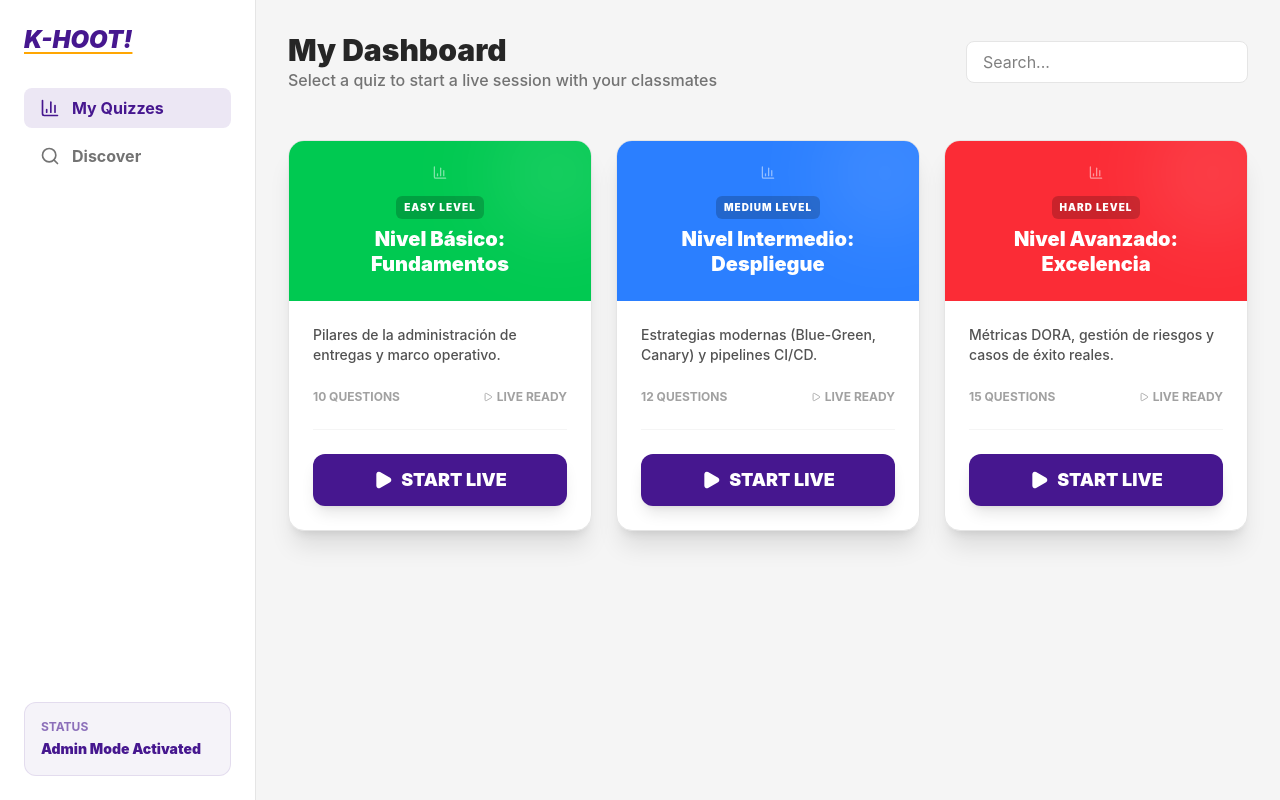
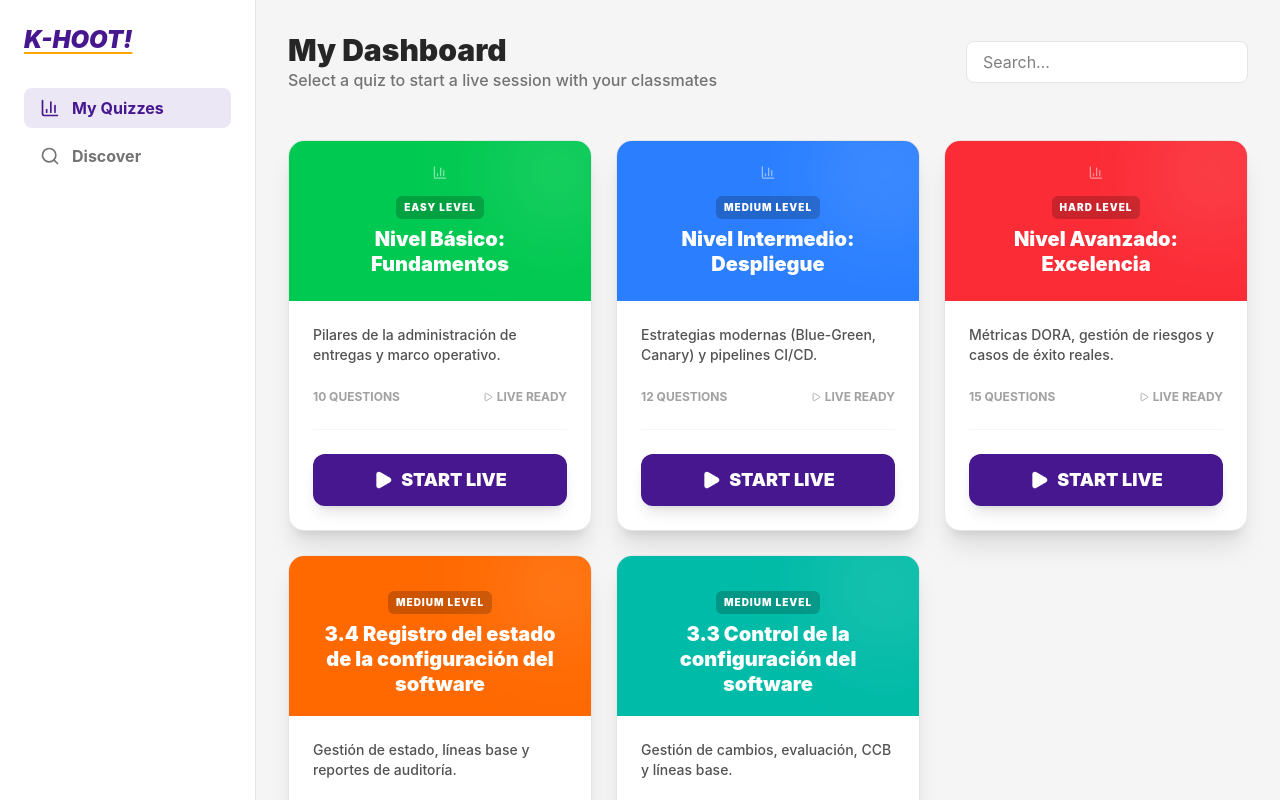
Before and after one commit to Chrisburg22/IS, a Next.js app: page /dashboard in a window 1280 px wide. Shown: the top 800 px of the page. Built offline with nearby package versions, Linux system fonts and the light colour scheme.

Commit message:
adf quizes

```diff
--- a/src/app/dashboard/page.tsx
+++ b/src/app/dashboard/page.tsx
@@ -29,6 +29,22 @@ const PREDEFINED_QUIZZES = [
     questions: 15,
     level: "Hard",
     color: "bg-red-500"
+  },
+  {
+    id: "3.4",
+    title: "3.4 Registro del estado de la configuración del software",
+    description: "Gestión de estado, líneas base y reportes de auditoría.",
+    questions: 10,
+    level: "Medium",
+    color: "bg-orange-500"
+  },
+  {
+    id: "3.3",
+    title: "3.3 Control de la configuración del software",
+    description: "Gestión de cambios, evaluación, CCB y líneas base.",
+    questions: 10,
+    level: "Medium",
+    color: "bg-teal-500"
   },
 ];
 
--- a/src/app/host/game/[id]/page.tsx
+++ b/src/app/host/game/[id]/page.tsx
@@ -55,13 +55,39 @@ const QUIZZES_CONTENT: Record<string, QuizQuestion[]> = {
     { text: "Ventaja de la Infraestructura como Código (IaC):", timeLimit: 30, options: [{ text: "Evita la 'deriva de configuración'", isCorrect: true }, { text: "Es gratis", isCorrect: false }, { text: "No necesita servidores", isCorrect: false }, { text: "Reemplaza a los programadores", isCorrect: false }] },
     { text: "¿Qué rige los planes de gestión de configuración?", timeLimit: 30, options: [{ text: "IEEE 828-2012", isCorrect: true }, { text: "Constitución Política", isCorrect: false }, { text: "Manual de React", isCorrect: false }, { text: "Guía de estilo de Google", isCorrect: false }] },
     { text: "Filosofía de Amazon para el ciclo de vida:", timeLimit: 30, options: [{ text: "'You build it, you run it'", isCorrect: true }, { text: "'First win, then play'", isCorrect: false }, { text: "'Code fast, pray harder'", isCorrect: false }, { text: "'Only for prime users'", isCorrect: false }] },
-  ]
+  ],
+  "3.4": [
+    { text: "¿Qué es el Registro del Estado de Configuración del Software (CSA)?", timeLimit: 30, options: [{ text: "Un proceso integral que permite controlar la evolución del sistema", isCorrect: true }, { text: "Un proceso de ventas de software", isCorrect: false }, { text: "Un sistema operativo de gestión", isCorrect: false }, { text: "Un lenguaje de programación para documentar cambios", isCorrect: false }] },
+    { text: "¿Cuál de las siguientes es una categoría de Elemento de Configuración (CI) funcional?", timeLimit: 30, options: [{ text: "Código fuente y módulos", isCorrect: true }, { text: "Documentación y manuales", isCorrect: false }, { text: "Servidores y contenedores", isCorrect: false }, { text: "Librerías y APIs externas", isCorrect: false }] },
+    { text: "¿Qué tipo de CI incluye servidores y contenedores Docker?", timeLimit: 30, options: [{ text: "CI de infraestructura", isCorrect: true }, { text: "CI funcionales", isCorrect: false }, { text: "CI no funcionales", isCorrect: false }, { text: "CI externos", isCorrect: false }] },
+    { text: "¿Qué caracteriza a una Línea Base (Baseline)?", timeLimit: 30, options: [{ text: "Es una versión validada, probada y aprobada formalmente", isCorrect: true }, { text: "Es cualquier versión del código, sin importar su estado", isCorrect: false }, { text: "Es un borrador inicial del proyecto", isCorrect: false }, { text: "Es un reporte de errores pendientes", isCorrect: false }] },
+    { text: "¿Qué tipo de cambio corresponde a 'corregir un bug en el módulo de login'?", timeLimit: 30, options: [{ text: "Cambio correctivo", isCorrect: true }, { text: "Cambio evolutivo", isCorrect: false }, { text: "Cambio adaptativo", isCorrect: false }, { text: "Cambio perfectivo", isCorrect: false }] },
+    { text: "¿Qué tipo de trazabilidad va de requisito hacia el código?", timeLimit: 30, options: [{ text: "Trazabilidad hacia adelante", isCorrect: true }, { text: "Trazabilidad hacia atrás", isCorrect: false }, { text: "Trazabilidad bidireccional", isCorrect: false }, { text: "Trazabilidad externa", isCorrect: false }] },
+    { text: "¿Qué tipo de reporte verifica que el sistema cumple con lo establecido comparando lo esperado con lo real?", timeLimit: 30, options: [{ text: "Reporte de auditoría", isCorrect: true }, { text: "Reporte de estado", isCorrect: false }, { text: "Reporte de cambios", isCorrect: false }, { text: "Reporte de discrepancias", isCorrect: false }] },
+    { text: "¿Qué incluye un reporte de discrepancias?", timeLimit: 30, options: [{ text: "Problemas detectados, inconsistencias y desviaciones", isCorrect: true }, { text: "Las versiones activas aprobadas del sistema", isCorrect: false }, { text: "El historial de quién aprobó cada cambio", isCorrect: false }, { text: "Las funcionalidades pendientes de desarrollo", isCorrect: false }] },
+    { text: "¿Cuál es una ventaja principal del CSA en proyectos con múltiples desarrolladores?", timeLimit: 30, options: [{ text: "Evita conflictos y mantiene la estabilidad del sistema", isCorrect: true }, { text: "Automatiza la escritura de código", isCorrect: false }, { text: "Elimina la necesidad de reuniones de equipo", isCorrect: false }, { text: "Reduce el número de desarrolladores necesarios", isCorrect: false }] },
+    { text: "¿Qué tipo de baseline está basada en los requisitos del sistema (qué debe hacer)?", timeLimit: 30, options: [{ text: "Baseline funcional", isCorrect: true }, { text: "Baseline de producto", isCorrect: false }, { text: "Baseline asignada", isCorrect: false }, { text: "Baseline operativa", isCorrect: false }] },
+  ],
+  "3.3": [
+    { text: "¿Qué es el Control de Configuración del Software?", timeLimit: 30, options: [{ text: "Un proceso de gestión de cambios que supervisa y evalúa modificaciones a los elementos de configuración", isCorrect: true }, { text: "Un lenguaje de programación", isCorrect: false }, { text: "Un sistema de facturación", isCorrect: false }, { text: "Un tipo de base de datos relacional", isCorrect: false }] },
+    { text: "¿Cuántas fases componen el proceso de Control de Configuración?", timeLimit: 30, options: [{ text: "5 fases", isCorrect: true }, { text: "3 fases", isCorrect: false }, { text: "4 fases", isCorrect: false }, { text: "6 fases", isCorrect: false }] },
+    { text: "¿Qué información suele incluir una Solicitud de Cambio (Change Request)?", timeLimit: 30, options: [{ text: "Motivo del cambio, CI afectados, impacto esperado y prioridad", isCorrect: true }, { text: "Solo el nombre del desarrollador", isCorrect: false }, { text: "Únicamente la fecha de entrega", isCorrect: false }, { text: "El presupuesto del proyecto", isCorrect: false }] },
+    { text: "¿Qué ocurre en la fase de Evaluación del Cambio?", timeLimit: 30, options: [{ text: "Se realiza un análisis técnico para determinar el impacto en el sistema", isCorrect: true }, { text: "Se implementa directamente el cambio aprobado", isCorrect: false }, { text: "Se entrega el software al cliente", isCorrect: false }, { text: "Se eliminan los elementos de configuración obsoletos", isCorrect: false }] },
+    { text: "¿Quién decide generalmente si un cambio es aprobado, rechazado o pospuesto?", timeLimit: 30, options: [{ text: "El Comité de Control de Cambios (CCB)", isCorrect: true }, { text: "Solo el desarrollador que solicitó el cambio", isCorrect: false }, { text: "El cliente directamente", isCorrect: false }, { text: "El servidor de producción", isCorrect: false }] },
+    { text: "¿Cuál de los siguientes perfiles NO forma parte típicamente de un CCB?", timeLimit: 30, options: [{ text: "El proveedor de internet", isCorrect: true }, { text: "Director del proyecto", isCorrect: false }, { text: "Representante de usuario final", isCorrect: false }, { text: "Representantes de control de calidad", isCorrect: false }] },
+    { text: "¿Qué sucede en la fase de Implementación del Cambio?", timeLimit: 30, options: [{ text: "Se realizan modificaciones a los CI y pruebas necesarias", isCorrect: true }, { text: "Se archivan los documentos del cambio", isCorrect: false }, { text: "Se generan solo los reportes de auditoría", isCorrect: false }, { text: "Se elimina la versión anterior del software", isCorrect: false }] },
+    { text: "¿Qué información debe incluir el Registro del Cambio (#5)?", timeLimit: 30, options: [{ text: "Modificaciones, CI afectados, versión modificada y desarrollador", isCorrect: true }, { text: "Solo el nombre del archivo modificado", isCorrect: false }, { text: "El costo del cambio y el cliente aprobador", isCorrect: false }, { text: "Únicamente la fecha de implementación", isCorrect: false }] },
+    { text: "¿Cuál es uno de los beneficios de las Líneas Base según el documento?", timeLimit: 30, options: [{ text: "Facilitan la recuperación de versiones anteriores y fiables del sistema", isCorrect: true }, { text: "Permiten hacer cambios sin aprobación", isCorrect: false }, { text: "Eliminan la necesidad de documentar cambios", isCorrect: false }, { text: "Aumentan la velocidad de programación", isCorrect: false }] },
+    { text: "¿Qué establece la relación entre Identificación y Control según el documento?", timeLimit: 30, options: [{ text: "La identificación establece una estructura; el control gestiona esa estructura y sus cambios", isCorrect: true }, { text: "Son procesos independientes sin relación", isCorrect: false }, { text: "La identificación gestiona los cambios y el control define los elementos", isCorrect: false }, { text: "El control es anterior a la identificación", isCorrect: false }] },
+  ],
 };
 
 const QUIZ_TITLES: Record<string, string> = {
   basico: "Nivel Básico: Fundamentos",
   intermedio: "Nivel Intermedio: Despliegue",
   avanzado: "Nivel Avanzado: Excelencia",
+  "3.4": "3.4 Registro del estado de la configuración del software",
+  "3.3": "3.3 Control de la configuración del software",
 };
 
 function HostGameContent() {
--- a/src/app/host/lobby/[id]/page.tsx
+++ b/src/app/host/lobby/[id]/page.tsx
@@ -11,6 +11,8 @@ const QUIZ_TITLES: Record<string, string> = {
   basico: "Nivel Básico: Fundamentos",
   intermedio: "Nivel Intermedio: Despliegue",
   avanzado: "Nivel Avanzado: Excelencia",
+  "3.4": "3.4 Registro del estado de la configuración del software",
+  "3.3": "3.3 Control de la configuración del software",
 };
 
 function HostLobbyContent() {
```
